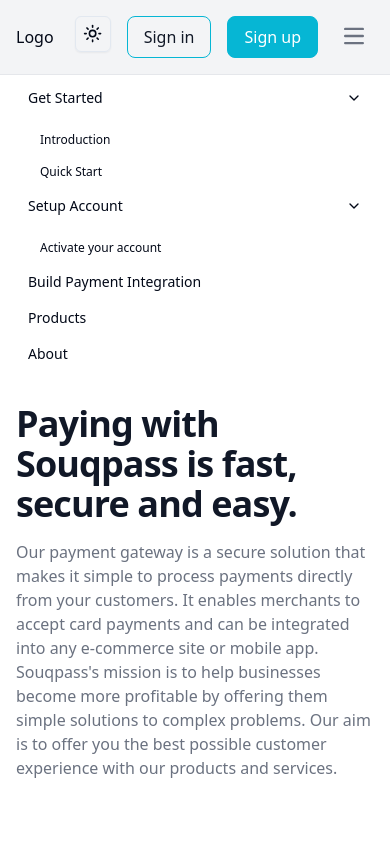
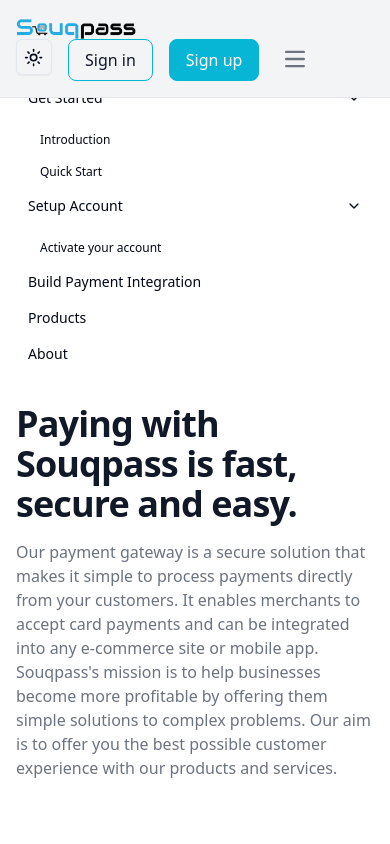
Before and after one commit to MuhidinM/souqGateway, a Next.js app: page /documentation in a window 390 px wide. Shown: the top 844 px of the page. Built offline with nearby package versions, Linux system fonts and the light colour scheme.

Commit message:
final footer adjestment

```diff
--- a/app/documentation/layout.tsx
+++ b/app/documentation/layout.tsx
@@ -16,7 +16,7 @@
   return (
     <div className="min-h-screen relative">
       <Navbar />
-      <div className="mt-20 md:mt-20 md:flex md:px-24">
+      <div className="mt-20 md:mt-20 md:flex md:px-24 pb-40">
         <div className="md:hidden">
           <Sidebar />
         </div>
--- a/app/page.tsx
+++ b/app/page.tsx
@@ -7,9 +7,9 @@
 
 export default function Home() {
   return (
-    <div className="">
+    <div className="relative">
       <Navbar />
-      <main className="overflow-hidden">
+      <main className="overflow-hidden pb-44">
         <Hero />
         <Features />
         <Section />
--- a/components/Logo.tsx
+++ b/components/Logo.tsx
@@ -6,14 +6,7 @@
   return (
     <div>
       <Link href="/" className="flex items-center md:w-28">
-        {/* <Image
-          src={"/Blog.png"}
-          width={500}
-          className="dark:invert"
-          height={500}
-          alt="logo"
-        /> */}
-        <h1>Logo</h1>
+        <Image src="/images/logo.png" width={120} height={40} alt="img" />
       </Link>
     </div>
   );
```
Also changed, not shown: public/images/logo.png (added).
